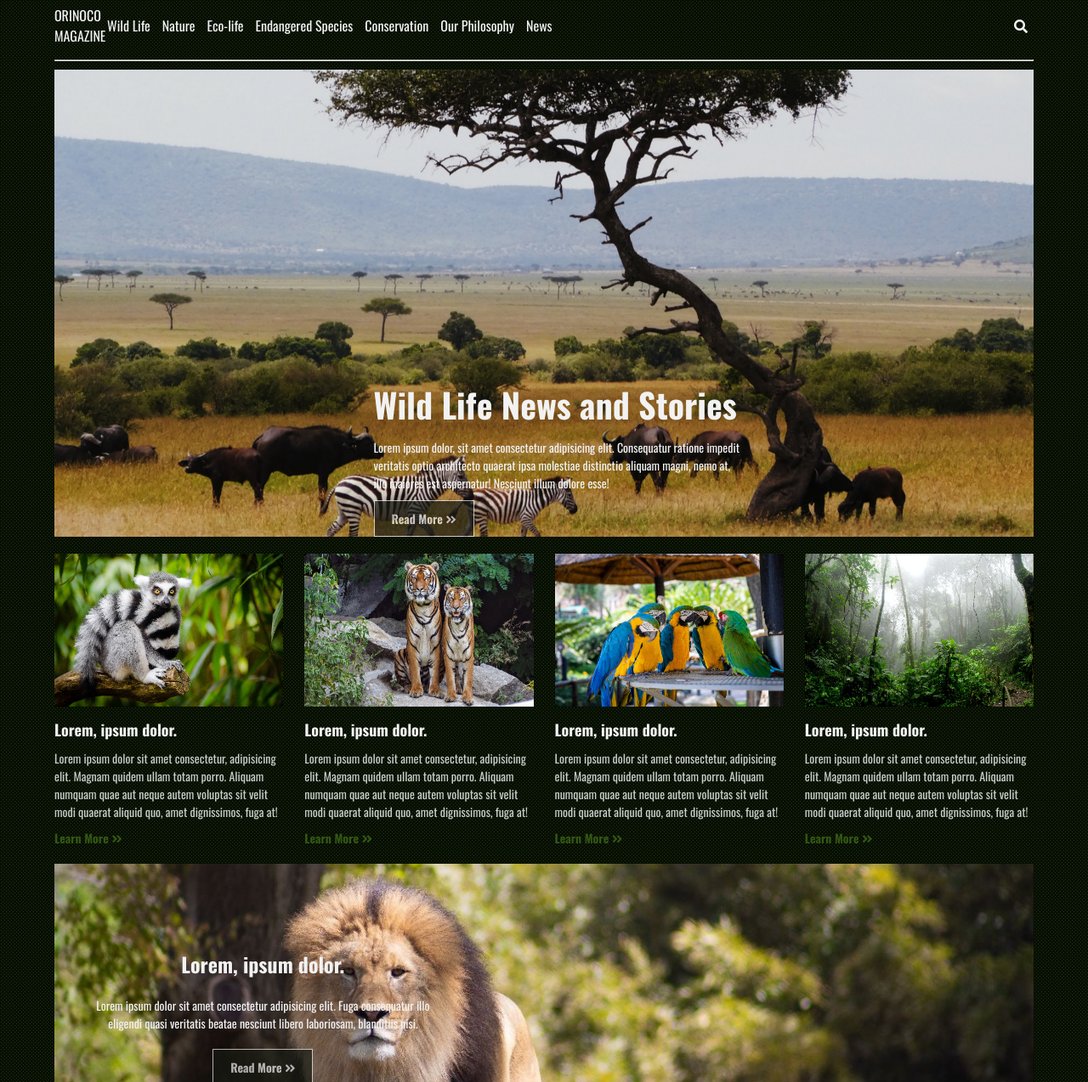
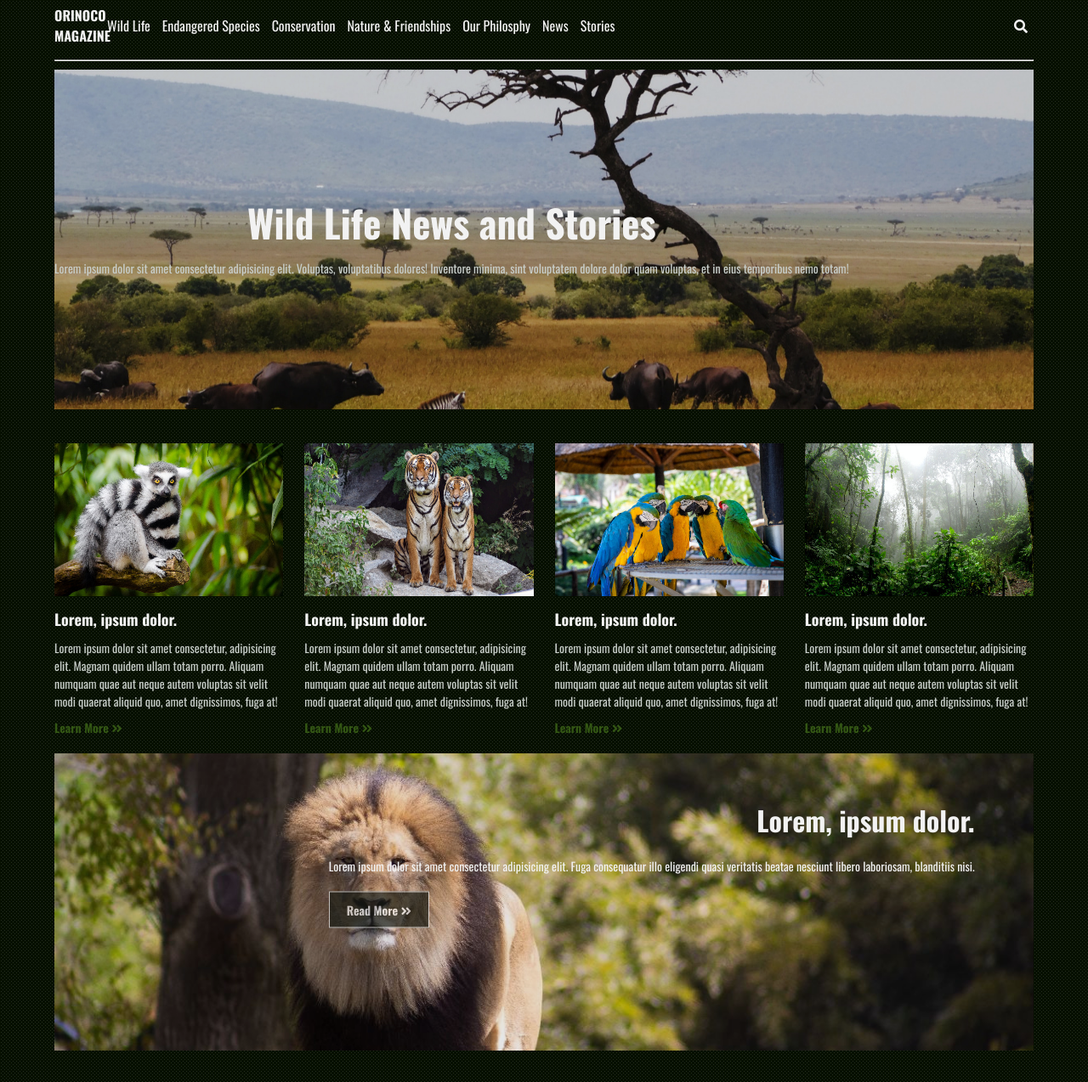
Before and after one commit to a-cincinato/news-page, a plain HTML site: page index.html in a window 1280 px wide. Shown: the top 1274 px of the page at 85% size. Drawn offline with nearby package versions, Linux system fonts and the light colour scheme.

Commit message:
Orinoco Magazine Second Commit: Added a h1 Title, an overlay for the showcase, banner one and banner two sections with z-index and position-absolute

```diff
--- a/index.html
+++ b/index.html
@@ -29,22 +29,22 @@
                     <a href="#">Wild Life</a>
                 </li>
                 <li>
-                    <a href="#">Nature</a>
-                </li>
-                <li>
-                    <a href="#">Eco-life</a>
-                </li>
-                <li>
                     <a href="#">Endangered Species</a>
                 </li>
                 <li>
                     <a href="#">Conservation</a>
                 </li>
                 <li>
-                    <a href="#">Our Philosophy</a>
+                    <a href="#">Nature & Friendships</a>
+                </li>
+                <li>
+                    <a href="#">Our Philosphy</a>
                 </li>
                 <li>
                     <a href="#">News</a>
+                </li>
+                <li>
+                    <a href="#">Stories</a>
                 </li>
             </ul>
             <ul class="nav-menu-right">
@@ -58,13 +58,13 @@
         </nav>
         <hr>
 
-        <!--SHOWCASE-->
+        <!--SHOWCASE SHOWCASE-->
         <header class="showcase">
-            <div class="content">
+            <div class="site-title">
                 <h1>Wild Life News and Stories</h1>
-                <p>Lorem ipsum dolor, sit amet consectetur adipisicing elit. Consequatur ratione impedit veritatis optio architecto quaerat ipsa molestiae distinctio aliquam magni, nemo at, illo maiores est aspernatur! Nesciunt illum dolore esse!</p>
-                <a href="#" class="btn">Read More <i class="fas fa-angle-double-right"></i></a>
+                <p>Lorem ipsum dolor sit amet consectetur adipisicing elit. Voluptas, voluptatibus dolores! Inventore minima, sint voluptatem dolore dolor quam voluptas, et in eius temporibus nemo totam!</p>
             </div>
+            <div class="overlay"></div>
         </header>
 
         <!--NEWS CARDS ONE-->
@@ -102,6 +102,7 @@
                 <p>Lorem ipsum dolor sit amet consectetur adipisicing elit. Fuga consequatur illo eligendi quasi veritatis beatae nesciunt libero laboriosam, blanditiis nisi.</p>
                 <a href="#"class="btn">Read More <i class="fas fa-angle-double-right"></i></a>
             </div>
+            <div class="overlay"></div>
         </section>
 
         <!--NEWS CARDS TWO-->
@@ -136,9 +137,10 @@
          <section class="cards-banner-two">
              <div class="content">
                  <h2>Lorem, ipsum dolor.</h2>
-                 <p>Lorem ipsum dolor sit amet consectetur adipisicing elit. Suscipit natus repellat porro officiis voluptas voluptatibus nesciunt, explicabo unde culpa, a rerum quaerat. Ipsum voluptate facere repudiandae magnam</p>
+                 <p>Lorem ipsum dolor sit amet consectetur adipisicing elit. Suscipit natus repellat porro officiis voluptas voluptatibus nesciunt, explicabo unde culpa, a rerum quaerat.</p>
                  <a href="#" class="btn">Read More <i class="fas fa-angle-double-right"></i></a>
              </div>
+             <div class="overlay"></div>
          </section>
 
          <!--SOCIAL-->
--- a/style.css
+++ b/style.css
@@ -40,6 +40,7 @@ ul{
 
 .nav-brand{
     width: 50px;
+    font-weight: bolder;
 }
 
 /*Navigation Left*/
@@ -78,24 +79,36 @@ hr{
     display: none;
 }
 
-
-/*SHOWCASE*/
+/*SHOWCASE SHOWCASE*/
 .showcase{
     width: 100%;
-    height: 550px;
+    height: 400px;
     background: url(./img/heroimage.jpg) no-repeat center/cover;
-    padding-bottom: 10px 20px;
-    display: flex;
-    flex-direction: column;
-    align-items: center;
-    justify-content: flex-end;
-    margin-bottom: 20px;
+    margin-bottom: 40px;
+    position: relative;
 }
 
-.showcase .content{
-    width: 40%;
-    padding: 40px 0 0 30px;
-    color:#F2F2F2;
+.site-title{
+    position: absolute;
+    top: 50%;
+    transform: translateY(-50%);
+    z-index: 2;
+}
+
+.site-title h1{
+    font-size: 45px;
+    font-weight: bolder;
+    text-align: center;
+}
+
+.site-title p{
+    color: #C8CECA;
+    text-align: center;
+}
+
+.site-title h1,
+.site-title p{
+    margin-bottom: 10px;
 }
 
 .btn{
@@ -116,17 +129,14 @@ hr{
     border: 1px solid #C8CECA;
 }
 
-.showcase h1{
-    font-size: 40px;
-    font-weight: bolder;
-}
-
-.showcase p{
-    font-size: 14px;
-}
-.showcase h1,
-.showcase p{
-    margin-bottom: 10px;
+.overlay{
+    width: 100%;
+    height: 100%;
+    position: absolute;
+    top: 0;
+    left: 0;
+    z-index: 1;
+    background: rgba(23, 26, 19, 0.1);
 }
 
 
@@ -170,27 +180,32 @@ hr{
     height: 350px;
     background: url('./img/banner1.jpg')no-repeat center center/cover;
     margin-bottom: 40px;
+    position: relative;
 }
 
 .cards-banner-one .content{
-    width: 40%;
-    padding: 90px 0 0 30px;
-    color:#F2F2F2;
-    text-align: center;
+    position: absolute;
+    top: 30%;
+    left: 15%;
+    transform: translateY(-50%);
+    z-index: 2;
+    padding: 50px 0 0 150px;
 }
 
 .cards-banner-one h2{
-    font-size: 24px;
+    font-size: 32px;
     font-weight: bold;
+    text-align: right;
 }
 
 .cards-banner-one p{
-    font-size: 14px;
+    color: #F2F2F2;
+    text-align: right;
 }
 
 .cards-banner-one p,
 .cards-banner-one h2{
-    margin: 10px 0 20px 0;
+    margin-bottom: 20px;
 }
 
 /*CARDS BANNER TWO*/
@@ -199,27 +214,31 @@ hr{
     height: 350px;
     background: url('./img/banner3.jpg') no-repeat center center/cover;
     margin-bottom: 40px;
+    position: relative;
 }
 
 .cards-banner-two .content{
-    width: 40%;
-    padding: 30px 0 0 30px;
-    color: #F2F2F2;
+    position: absolute;
+    top: 20%;
+    right: 45%;
+    transform: translateY(-50%);
+    z-index: 2;
+    padding: 70px 0 0 200px;
 }
 
 .cards-banner-two h2{
-    font-size: 24px;
+    font-size: 32px;
     font-weight: bold;
+    color: #3D4341;
 }
 
 .cards-banner-two p{
-    font-size: 14px;
+    color: #060F00;
 }
 
 .cards-banner-two p,
 .cards-banner-two h2{
-    margin: 10px 0 20px 0;
-    color: #3D4341;
+    margin: 10px 0 10px 0;
 }
 
 /*SOCIAL*/
```
